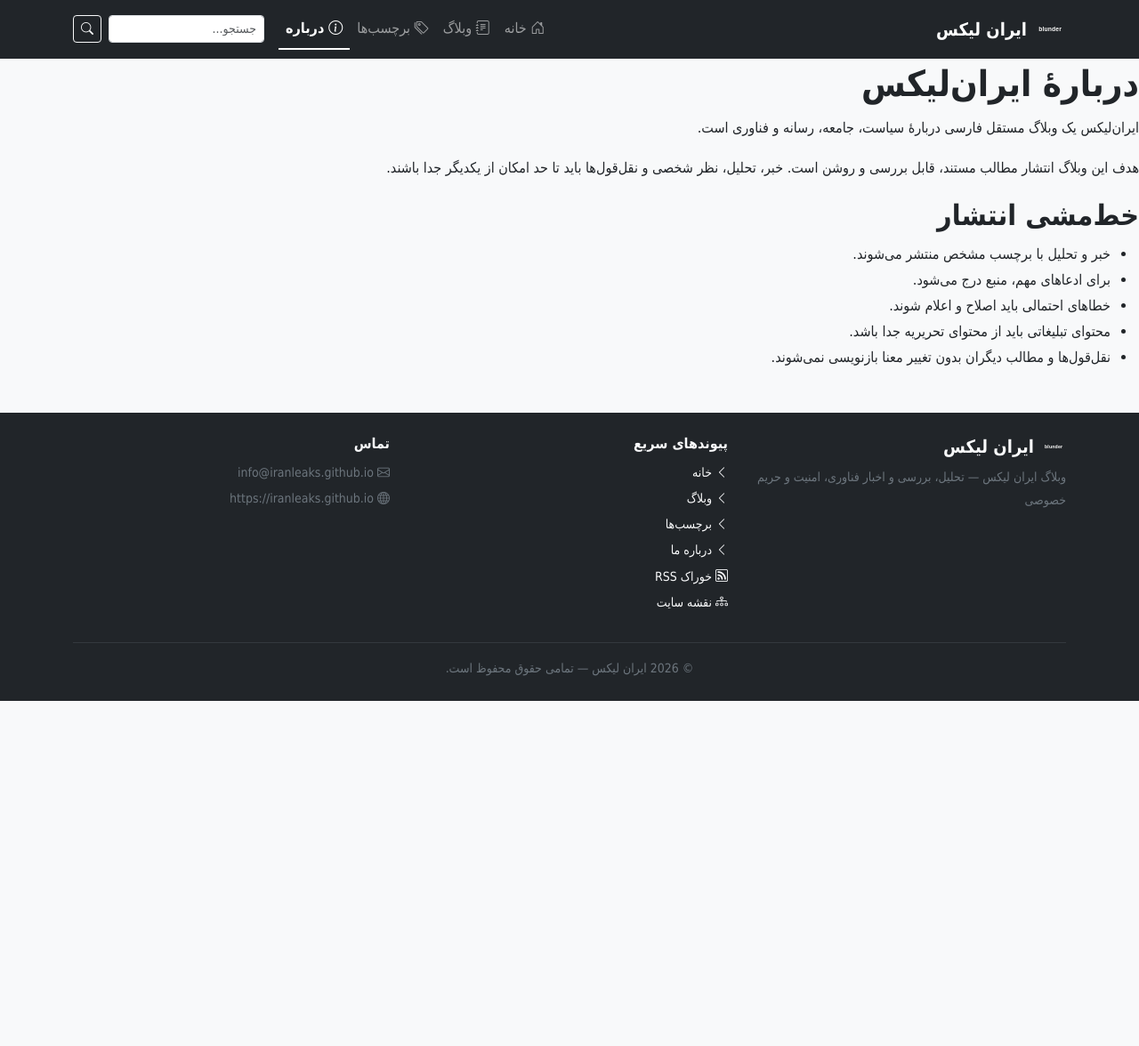
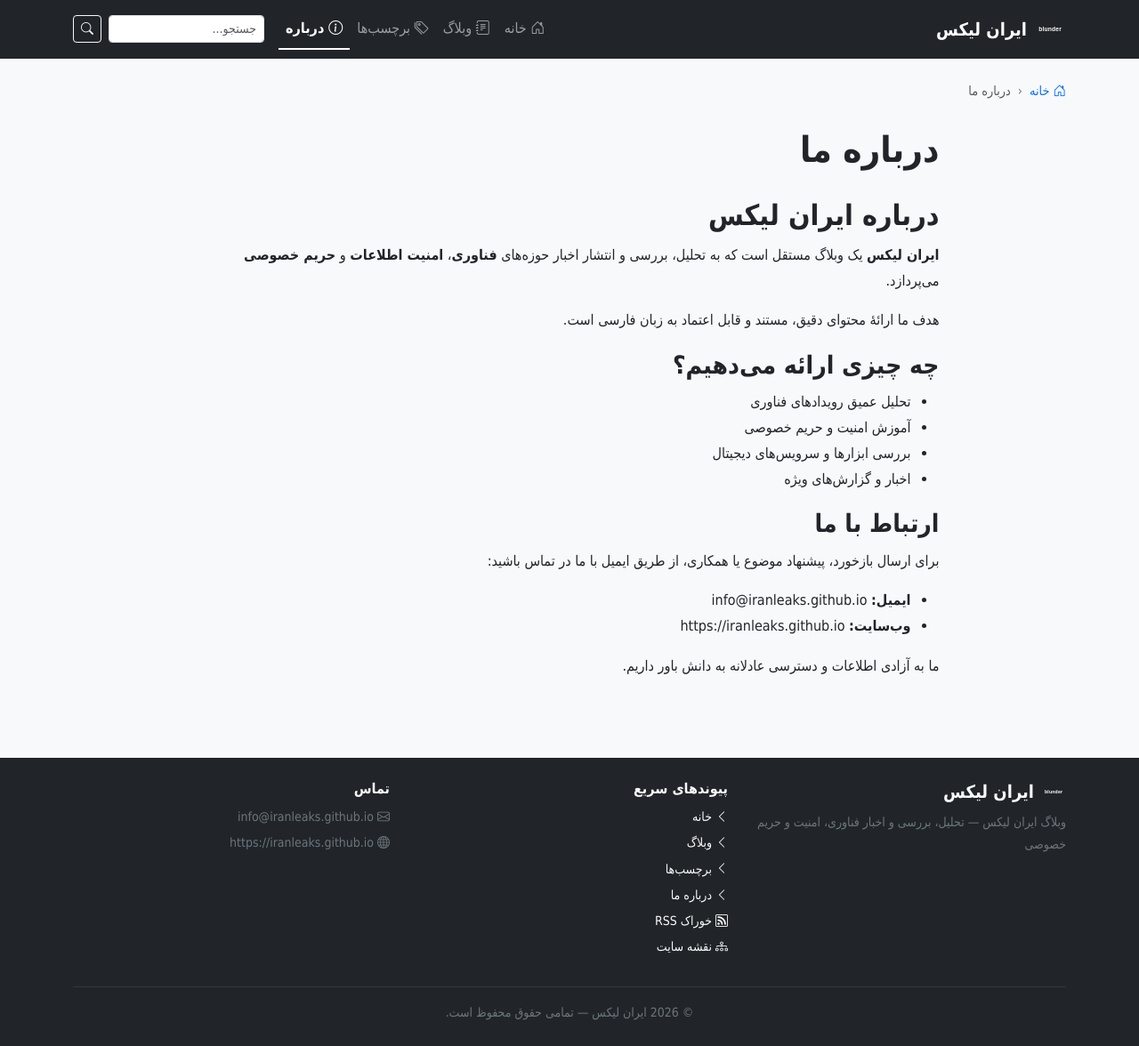
Before and after one commit to iranleaks/iranleaks.github.io, a Jekyll site: the page built from about.md, in a window 1280 px wide and 1176 px high. Shown: the whole window at 89% size. Built offline with Jekyll 4.4.1, drawn with Linux system fonts in a browser that asks for light colours; some web fonts are replaced.

Commit message:
Update about.md

```diff
--- a/about.md
+++ b/about.md
@@ -1,21 +1,29 @@
 ---
-layout: default
-title: درباره
+layout: page
+title: درباره ما
+description: "درباره وبلاگ ایران لیکس"
 permalink: /about/
-description: درباره وبلاگ ایران‌لیکس
+breadcrumb: true
 ---
 
-# دربارهٔ ایران‌لیکس
+## درباره ایران لیکس
 
-ایران‌لیکس یک وبلاگ مستقل فارسی دربارهٔ سیاست، جامعه، رسانه و فناوری است.
+**ایران لیکس** یک وبلاگ مستقل است که به تحلیل، بررسی و انتشار اخبار حوزه‌های **فناوری**، **امنیت اطلاعات** و **حریم خصوصی** می‌پردازد.
 
-هدف این وبلاگ انتشار مطالب مستند، قابل بررسی و روشن است. خبر، تحلیل،
-نظر شخصی و نقل‌قول‌ها باید تا حد امکان از یکدیگر جدا باشند.
+هدف ما ارائهٔ محتوای دقیق، مستند و قابل اعتماد به زبان فارسی است.
 
-## خط‌مشی انتشار
+### چه چیزی ارائه می‌دهیم؟
 
-- خبر و تحلیل با برچسب مشخص منتشر می‌شوند.
-- برای ادعاهای مهم، منبع درج می‌شود.
-- خطاهای احتمالی باید اصلاح و اعلام شوند.
-- محتوای تبلیغاتی باید از محتوای تحریریه جدا باشد.
-- نقل‌قول‌ها و مطالب دیگران بدون تغییر معنا بازنویسی نمی‌شوند.
+- تحلیل عمیق رویدادهای فناوری
+- آموزش امنیت و حریم خصوصی
+- بررسی ابزارها و سرویس‌های دیجیتال
+- اخبار و گزارش‌های ویژه
+
+### ارتباط با ما
+
+برای ارسال بازخورد، پیشنهاد موضوع یا همکاری، از طریق ایمیل با ما در تماس باشید:
+
+- **ایمیل:** info@iranleaks.github.io
+- **وب‌سایت:** https://iranleaks.github.io
+
+> ما به آزادی اطلاعات و دسترسی عادلانه به دانش باور داریم.
```
